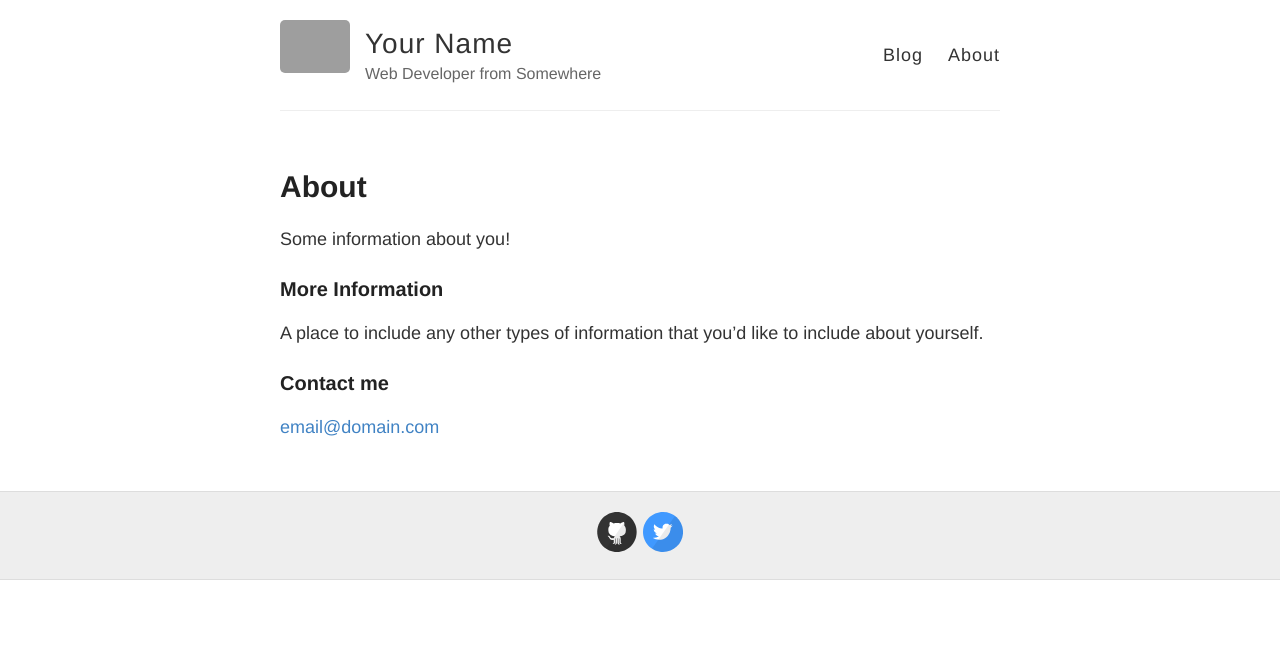
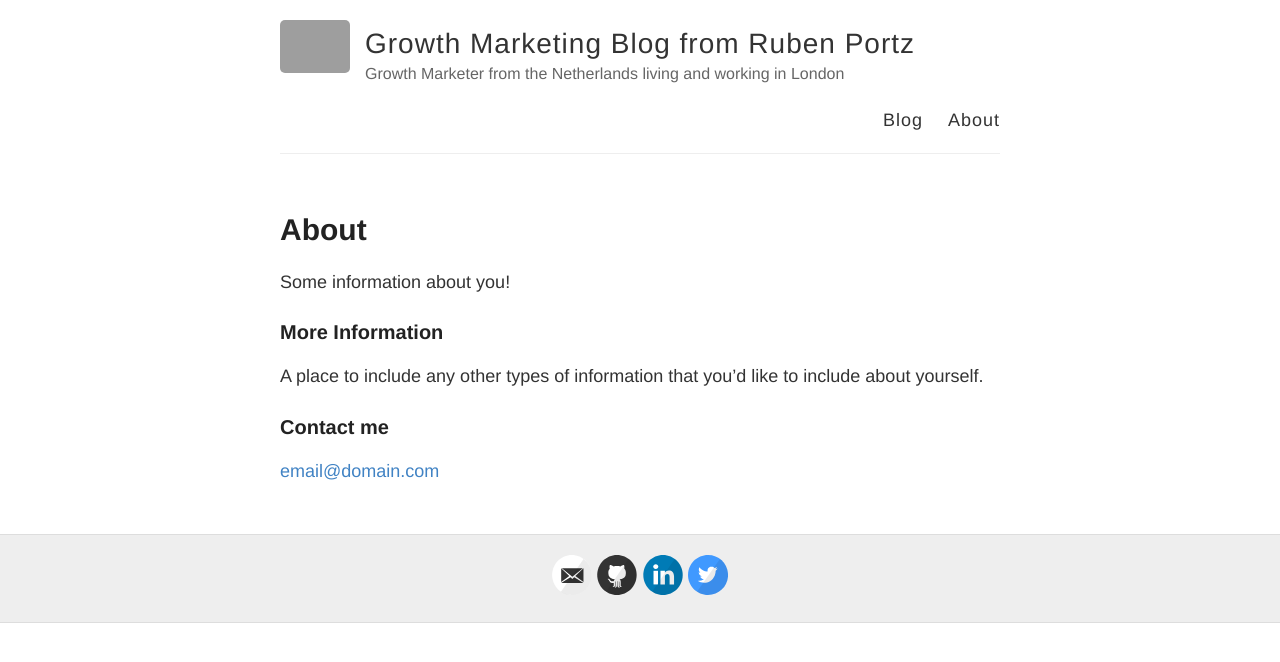
Before and after one commit to rubenportz/Ruben-Portz, a Jekyll site: the page built from about.md, in a window 1280 px wide. Shown: the top 662 px of the page. Built offline with Jekyll 4.4.1, drawn with Linux system fonts in a browser that asks for light colours; some of the changed lines change nothing that is shown; grey boxes are pictures that could not be loaded.

Commit message:
Update _config.yml

```diff
--- a/_config.yml
+++ b/_config.yml
@@ -3,10 +3,10 @@
 #
 
 # Name of your site (displayed in the header)
-name: Your Name
+name: Growth Marketing Blog from Ruben Portz
 
 # Short bio or description (displayed in the header)
-description: Web Developer from Somewhere
+description: Growth Marketer from the Netherlands living and working in London
 
 # URL of your avatar or profile pic (you could use your GitHub profile pic)
 avatar: https://raw.githubusercontent.com/barryclark/jekyll-now/master/images/jekyll-logo.png
@@ -18,15 +18,15 @@ avatar: https://raw.githubusercontent.com/barryclark/jekyll-now/master/images/je
 # Includes an icon in the footer for each username you enter
 footer-links:
   dribbble:
-  email:
+  email: rubenportz@gmail.com
   facebook:
   flickr:
-  github: barryclark/jekyll-now
+  github: rubenportz
   instagram:
-  linkedin:
+  linkedin: rubenportz
   pinterest:
   rss: # just type anything here for a working RSS icon
-  twitter: jekyllrb
+  twitter: rubenportz
   stackoverflow: # your stackoverflow profile, e.g. "users/50476/bart-kiers"
   youtube: # channel/<your_long_string> or user/<user-name>
   googleplus: # anything in your profile username that comes after plus.google.com/
@@ -41,7 +41,7 @@ google_analytics:
 
 # Your website URL (e.g. http://barryclark.github.io or http://www.barryclark.co)
 # Used for Sitemap.xml and your RSS feed
-url:
+url: http://rubenportz.com
 
 # If you're hosting your site at a Project repository on GitHub pages
 # (http://yourusername.github.io/repository-name)
```
